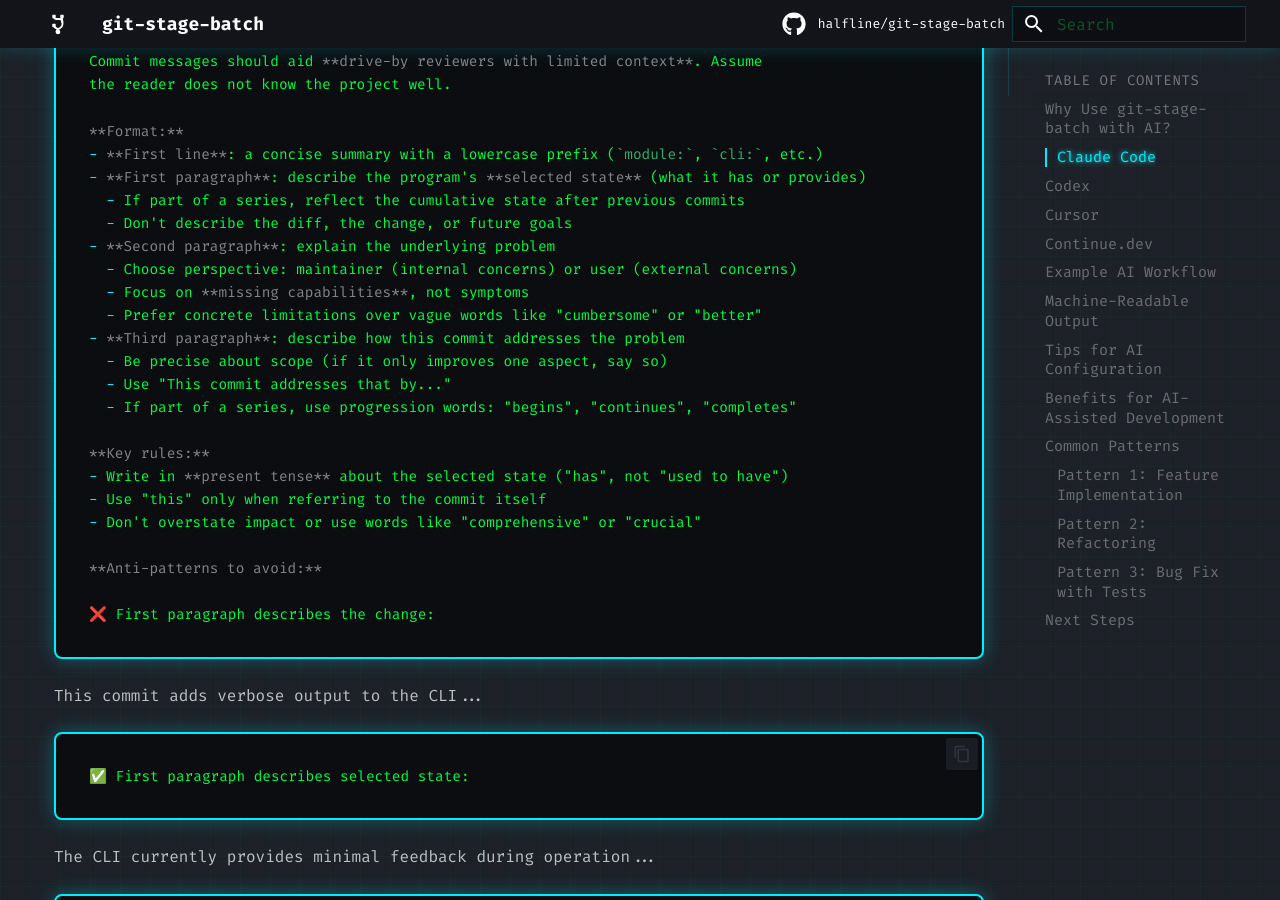
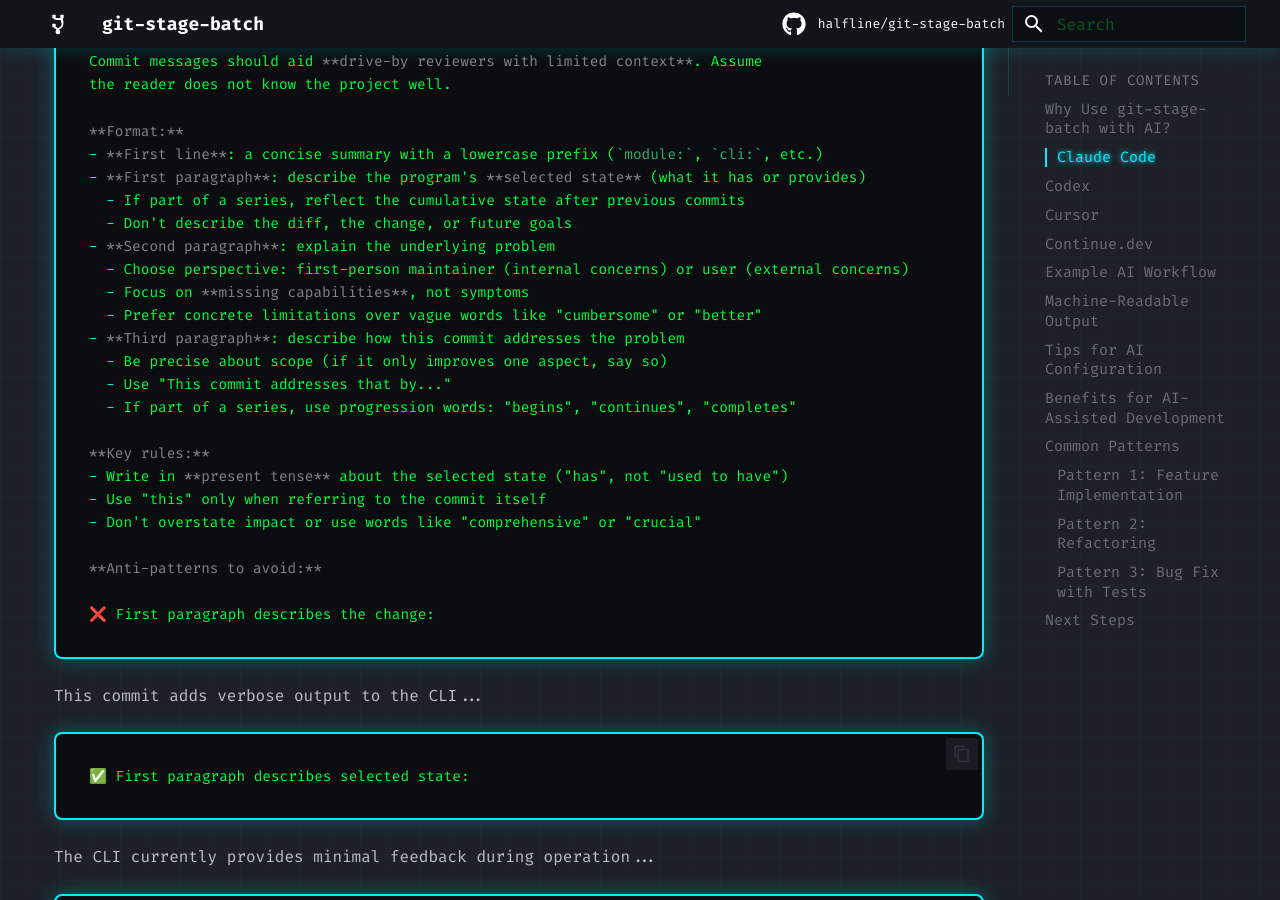
Before and after one commit to halfline/git-stage-batch, an MkDocs documentation site: the page built from docs/ai-assistants.md, in a window 1280 px wide and 900 px high, scrolled down 2091 px. Built offline with MkDocs 1.6.1 and Material for MkDocs 9.7.7, drawn with Linux system fonts in a browser that asks for light colours; comment, search, counter and statistics services are not loaded.

Commit message:
docs: Use first-person maintainer voice in guidance
CONTRIBUTING.md and both bundled commit workflow skills now use
first-person maintainer voice, addressing the commit author as "you" and
avoiding third-person references to maintainers throughout.

The AI assistant documentation still uses the older label "maintainer
(internal concerns)" when describing the second-paragraph perspective
choice, which does not match the first-person framing adopted everywhere
else.

This commit completes the voice shift by updating the assistant
documentation's perspective guidance to read "first-person maintainer
(internal concerns)", aligning it with the canonical wording in
CONTRIBUTING.md and the bundled skills.

All project guidance files now consistently use first-person maintainer
voice for commit message instructions.

```diff
--- a/docs/ai-assistants.md
+++ b/docs/ai-assistants.md
@@ -79,7 +79,7 @@ the reader does not know the project well.
   - If part of a series, reflect the cumulative state after previous commits
   - Don't describe the diff, the change, or future goals
 - **Second paragraph**: explain the underlying problem
-  - Choose perspective: maintainer (internal concerns) or user (external concerns)
+  - Choose perspective: first-person maintainer (internal concerns) or user (external concerns)
   - Focus on **missing capabilities**, not symptoms
   - Prefer concrete limitations over vague words like "cumbersome" or "better"
 - **Third paragraph**: describe how this commit addresses the problem
```
